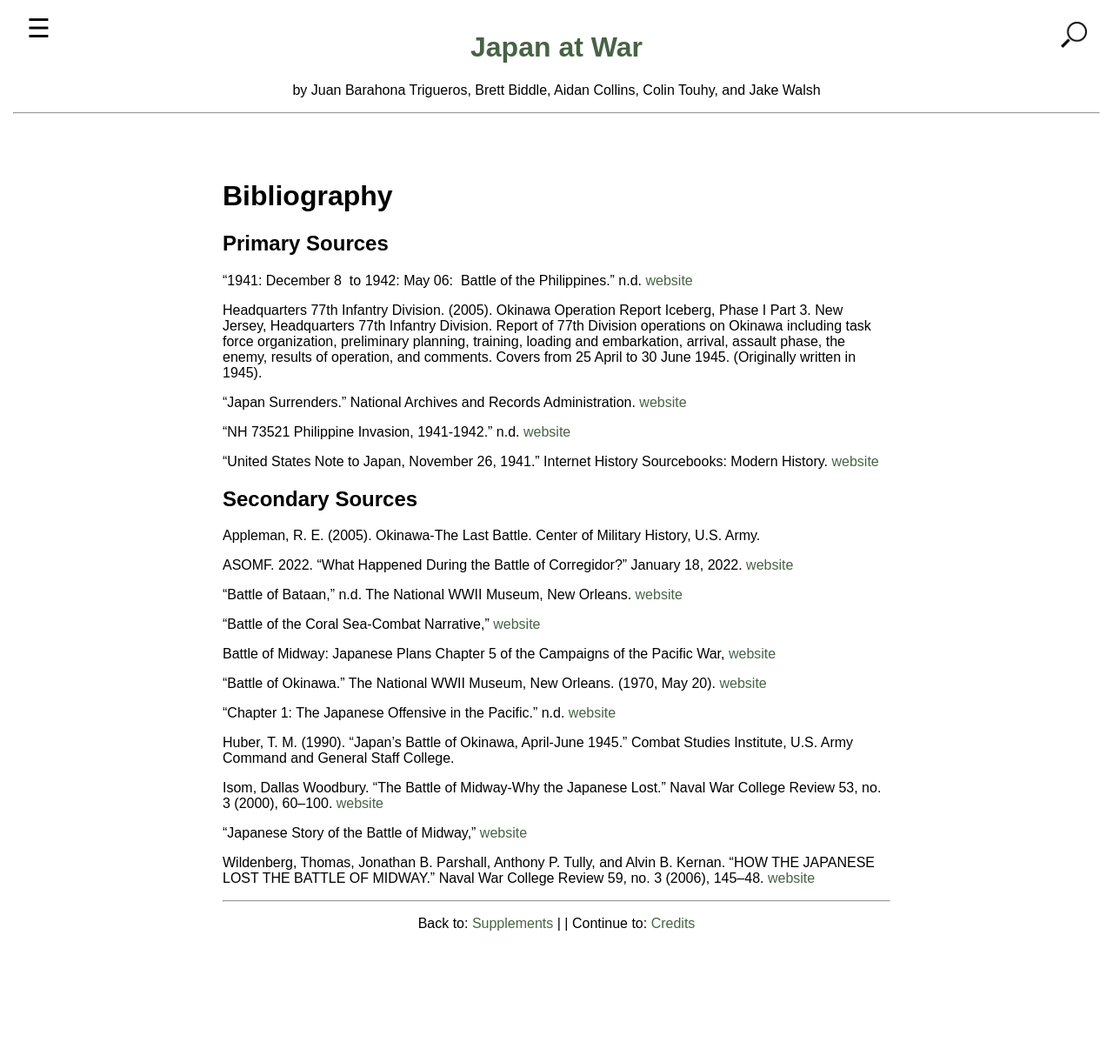
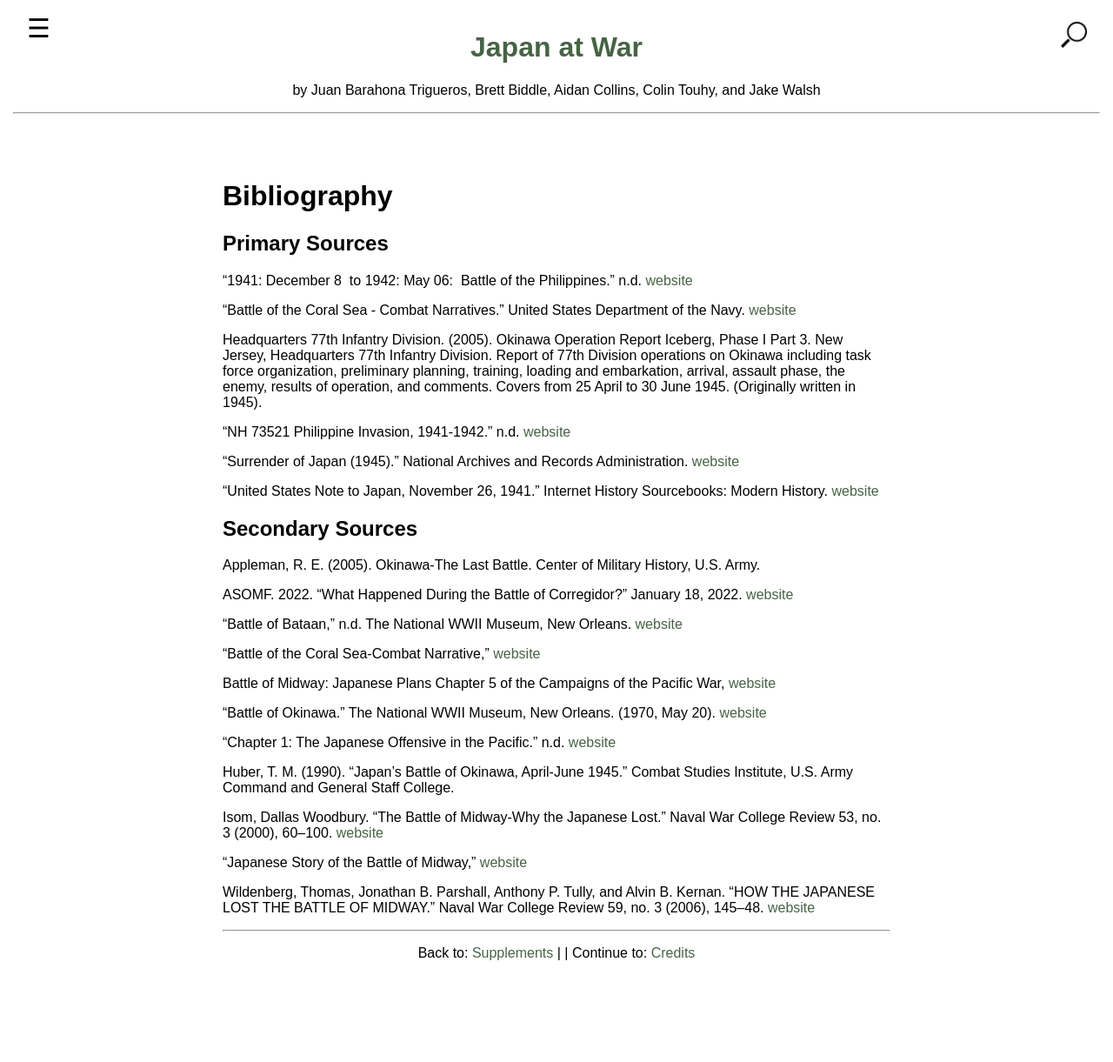
Before and after one commit to JakePWalsh/WALSH-JAKE-HIST-WOH3931, a Jekyll site: the page built from 005_bibliography.md, in a window 1280 px wide. Shown: the whole page at 87% size. Built offline with Jekyll 4.4.1, drawn with Linux system fonts in a browser that asks for light colours; before the commit the page ends 1187 px from its top, so only the background shows below that.

Commit message:
Update 005_bibliography.md

```diff
--- a/005_bibliography.md
+++ b/005_bibliography.md
@@ -10,14 +10,15 @@ number: 5
 
 “1941: December 8  to 1942: May 06:  Battle of the Philippines.” n.d. [website](https://www.history.navy.mil/content/history/museums/nmusn/explore/photography/wwii/wwii-pacific/us-entry-into-wwii-japanese-offensive/1941-december-8-1942-may-6-philippines.html.)
 
+"Battle of the Coral Sea - Combat Narratives." United States Department of the Navy. [website](https://www.history.navy.mil/research/library/online-reading-room/title-list-alphabetically/b/battle-of-the-coral-sea-combat-narrative.html)
+
 Headquarters 77th Infantry Division. (2005). Okinawa Operation Report Iceberg, Phase I Part 3. New Jersey, Headquarters 77th Infantry Division. Report of 77th Division operations on Okinawa including task force organization, preliminary planning, training, loading and embarkation, arrival, assault phase, the enemy, results of operation, and comments. Covers from 25 April to 30 June 1945. (Originally written in 1945).
-
-“Japan Surrenders.” National Archives and Records Administration. [website](https://www.archives.gov/exhibits/featured-documents/japanese-surrender-document.)
 
 “NH 73521 Philippine Invasion, 1941-1942.” n.d. [website](https://www.history.navy.mil/content/history/nhhc/our-collections/photography/numerical-list-of-images/nhhc-series/nh-series/NH-73000/NH-73521.html.)
 
+“Surrender of Japan (1945).” National Archives and Records Administration. [website](https://www.archives.gov/milestone-documents/surrender-of-japan)
+
 “United States Note to Japan, November 26, 1941.” Internet History Sourcebooks: Modern History. [website](https://sourcebooks.fordham.edu/mod/1941pearl.asp#a11261941.)
-
 
 ## Secondary Sources
 
```
